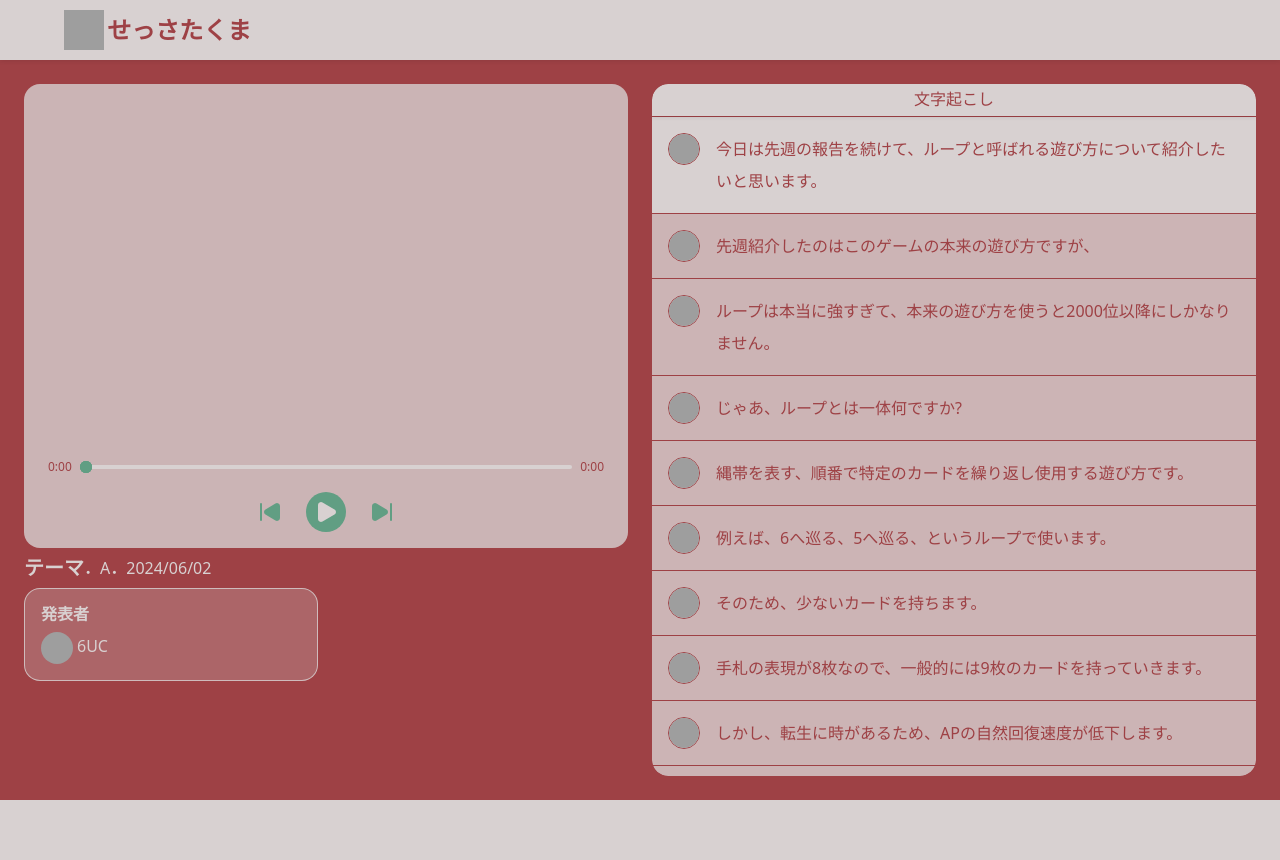
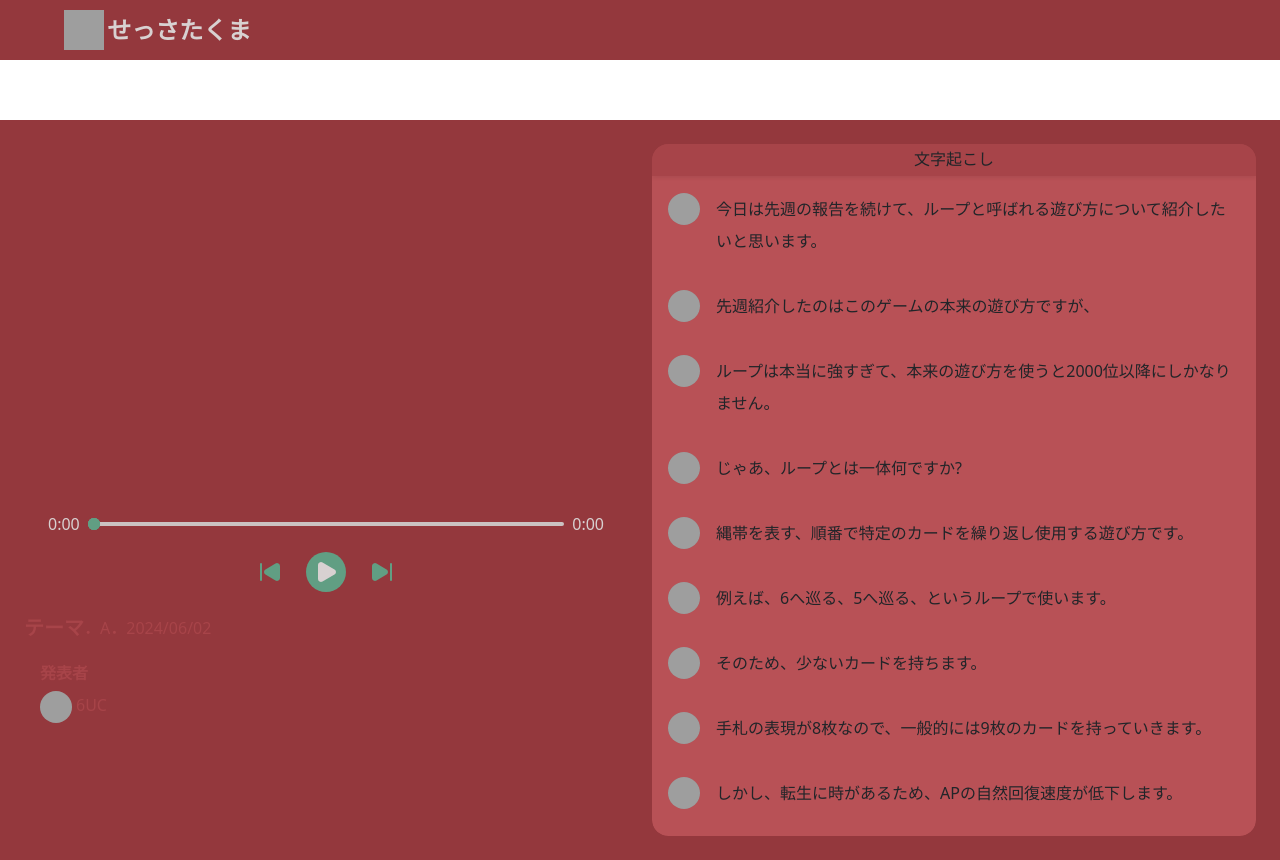
Before and after one commit to sessatakuma/jpcorrect-frontend, a React app: page / in a window 1280 px wide. Before the commit the page ends 800 px from the top, so only its background shows below. Built offline with nearby package versions, Linux system fonts and the light colour scheme; grey boxes are pictures that could not be loaded; the HTML template or start-up script is replaced by a standard one.

Commit message:
feat: change color design

```diff
--- a/src/components/Display.css
+++ b/src/components/Display.css
@@ -1,7 +1,7 @@
 .display {
     width: 100%;
     height: 100%;
-    color: var(--clr-secondary);
+    color: var(--clr-neutral);
     border-radius: 1rem;
     display: grid;
     grid-template-rows: 67% 33%;
@@ -35,8 +35,7 @@
 
 .timeline .time-left,
 .timeline .time-right {
-    font-size: .75rem;
-    color: var(--clr-secondary);
+    color: var(--clr-neutral);
     text-align: center;
     padding: 0 .5rem;
 }
@@ -50,13 +49,13 @@
 .progress-container .progress {
     width: 100%;
     height: 100%;
-    background: var(--clr-primary);
+    background: var(--clr-neutral-dark);
     border-radius: 2px;
     cursor: pointer;
 }
 
 .progress-container .progress-indicator{
-    background-color: var(--clr-secondary);
+    background-color: var(--clr-accent);
     width: var(--progress);
     height: 100%;
     border-radius: 2px;
@@ -65,7 +64,7 @@
 
 .progress:hover .progress-indicator::after {
     content: '';
-    background-color: var(--clr-secondary);
+    background-color: var(--clr-accent);
     width: .5rem;
     aspect-ratio: 1 / 1;
     top: 50%;
@@ -106,8 +105,8 @@
         place-items: center;
         font-size: 1rem;;
         & .icon {
-            color: var(--clr-primary);
-            fill: var(--clr-primary);
+            color: var(--clr-neutral);
+            fill: var(--clr-neutral);
         }
     }
     background: transparent;
--- a/src/components/Hint.css
+++ b/src/components/Hint.css
@@ -3,9 +3,9 @@
     --input-height: 4.5rem;
     width: 100%;
     height: 100%;
-    background: var(--clr-primary-200);
+    background: var(--clr-primary);
     border-radius: 1rem;
-    color: var(--clr-secondary);
+    color: var(--clr-neutral);
     display: grid;
     grid-template-rows: auto 1fr auto;
     overflow: hidden;
@@ -21,6 +21,7 @@
     display: grid;
     place-items: center;
     background-color: var(--clr-primary);
+    border-bottom: 1px solid var(--clr-primary-dark);
     border-radius: 1rem 1rem 0 0;
 }
 
@@ -59,15 +60,13 @@
 
 .hint .bubble.ai {
     align-self: flex-start;
-    background: var(--clr-primary);
-    color: var(--clr-secondary);
+    background: var(--clr-primary-light);
     border-top-left-radius: 0.3rem;
 }
 
 .hint .bubble.user {
     align-self: flex-end;
-    background: var(--clr-accent);
-    color: var(--clr-primary);
+    background: var(--clr-primary-light);
     border-top-right-radius: 0.3rem;
 }
 
@@ -75,8 +74,7 @@
     margin: 0 1rem 1rem 1rem;
     height: var(--input-height, 5rem);
     padding: 1rem;
-    background: var(--clr-primary);
-    color: var(--clr-secondary);
+    background: var(--clr-primary-light);
     border-radius: 1rem;
     display: grid;
     grid-template-columns: 1fr auto;
@@ -89,26 +87,28 @@
     width: 100%;
     max-height: 3rem;
     overflow-y: auto;
-    color: var(--clr-secondary);
-    background: var(--clr-primary-200);
     border-radius: .75rem;
     padding: .5rem .75rem;
 
     &::-webkit-scrollbar {
         width: 0;
     }
+
+    &::placeholder {
+        color: var(--clr-neutral);
+    }
 }
 
 .hint .send {
     --size: 2rem;
     cursor: pointer;
-    color: var(--clr-primary);
+    color: var(--clr-neutral);
     width: var(--size);
     aspect-ratio: 1 / 1;
     display: grid;
     place-items: center;
     border-radius: 50%;
-    background: var(--clr-accent);
+    background: transparent;
     transition: 0.1s;
 
     &:hover {
@@ -117,6 +117,7 @@
 
     & .icon {
         translate: -.075rem .075rem;
+        fill: var(--clr-neutral)
     }
 }
 
--- a/src/components/Main.css
+++ b/src/components/Main.css
@@ -1,19 +1,5 @@
 html {
-    background-color: var(--clr-primary);
-    font-family: 'Inter', system-ui, -apple-system, BlinkMacSystemFont, 'Segoe UI', Roboto, Oxygen, Ubuntu, Cantarell, 'Open Sans', 'Helvetica Neue', sans-serif;
-}
-
-.sections {
-    position: relative;
-    z-index: 1;
-}
-
-.menu-container {
-    width: 100%;
-    height: 100%;
-    position: absolute;
-    top: 0;
-    pointer-events: none;
+    background-color: var(--clr-primary-dark);
 }
 
 main {
@@ -24,5 +10,5 @@ main {
     height: 92.5dvh;
     margin-top: 7.5vh;
     padding: 1.5rem;
-    background: var(--clr-secondary);
+    background: var(--clr-primary-dark);
 }
--- a/src/components/Nav.css
+++ b/src/components/Nav.css
@@ -5,13 +5,8 @@
     display: flex;
     align-items: center;
     justify-content: space-between;
-    background-color: var(--clr-primary);
-    color: var(--clr-secondary);
-    position: fixed;
-    top: 0;
-    left: 0;
-    z-index: 1000;
-    box-shadow: 0 2px 4px #0001;
+    color: var(--clr-neutral);
+    background-color: var(--clr-primary-dark);
 }
 
 .nav .nav-title {
--- a/src/components/Transcript.css
+++ b/src/components/Transcript.css
@@ -25,6 +25,8 @@
     position: relative;
 
     border-radius: 1rem;
+    background: var(--clr-primary);
+    color: var(--clr-neutral);
     &::-webkit-scrollbar {
         width: 0;
     }
@@ -73,11 +75,11 @@
     & * {
         margin: 0;
     }
-    &.current {
-        background-color: var(--clr-primary);
+    &.current, &:hover {
+        background-color: var(--clr-primary-light);
     }
     &.expanded {
-        background: var(--clr-primary);
+        background: var(--clr-neutral);
         &::after {
             opacity: 0;
         }
@@ -137,14 +139,14 @@
 }
 
 .transcript .filler {
-    background: var(--clr-primary-200);
+    background: var(--clr-primary);
 }
 
 .transcript .note {
     all: unset;
     box-sizing: border-box;
 
-    background: var(--clr-primary-200);
+    background: var(--clr-primary);
     height: 0;
     padding: 0;
     width: 100%;
@@ -162,13 +164,13 @@
 
 .caption-container .close-note {
     font-size: 1.2rem;
-    color: var(--clr-secondary);
-    background: var(--clr-primary-200);
+    color: var(--clr-primary-dark);
+    background: var(--clr-primary);
 }
 
 .transcript .feedback {
     height: 0;
-    background-color: var(--clr-primary);
+    background-color: var(--clr-neutral);
     border-left: .5rem solid var(---clr-type);
     & p {
         margin: 0;
--- a/src/index.css
+++ b/src/index.css
@@ -27,11 +27,14 @@ body {
 }
 
 :root {
-    --clr-primary-100: #d8d1d140;
-    --clr-primary-200: #d8d1d1cc;
-    --clr-primary: #d8d1d1;
-    --clr-secondary: #9e4145;
+    --clr-primary-light: hsl(357, 42%, 52%);
+    --clr-primary: hsl(357, 42%, 46%);
+    --clr-primary-dark: hsl(357, 45%, 40%);
+    --clr-neutral: #d8d1d1;
+    --clr-neutral-dark: hsl(0, 8%, 78%);
+    --clr-neutral-alpha: #d8d1d150;
     --clr-accent: #619e83;
+
     --clr-vocab: #1982c4;
     --clr-grammar: #86ab21;
     --clr-voice: #e0a500;
```
